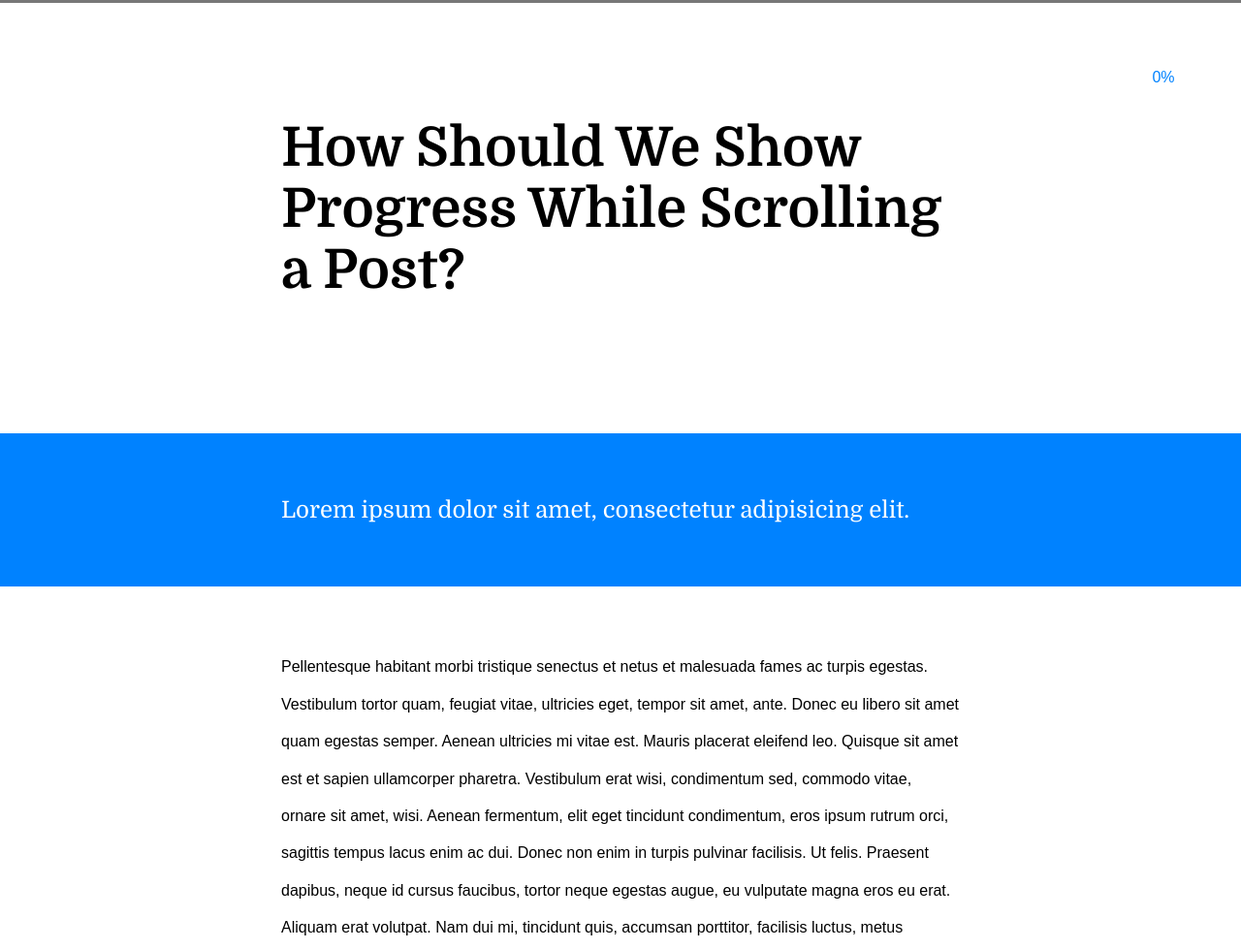
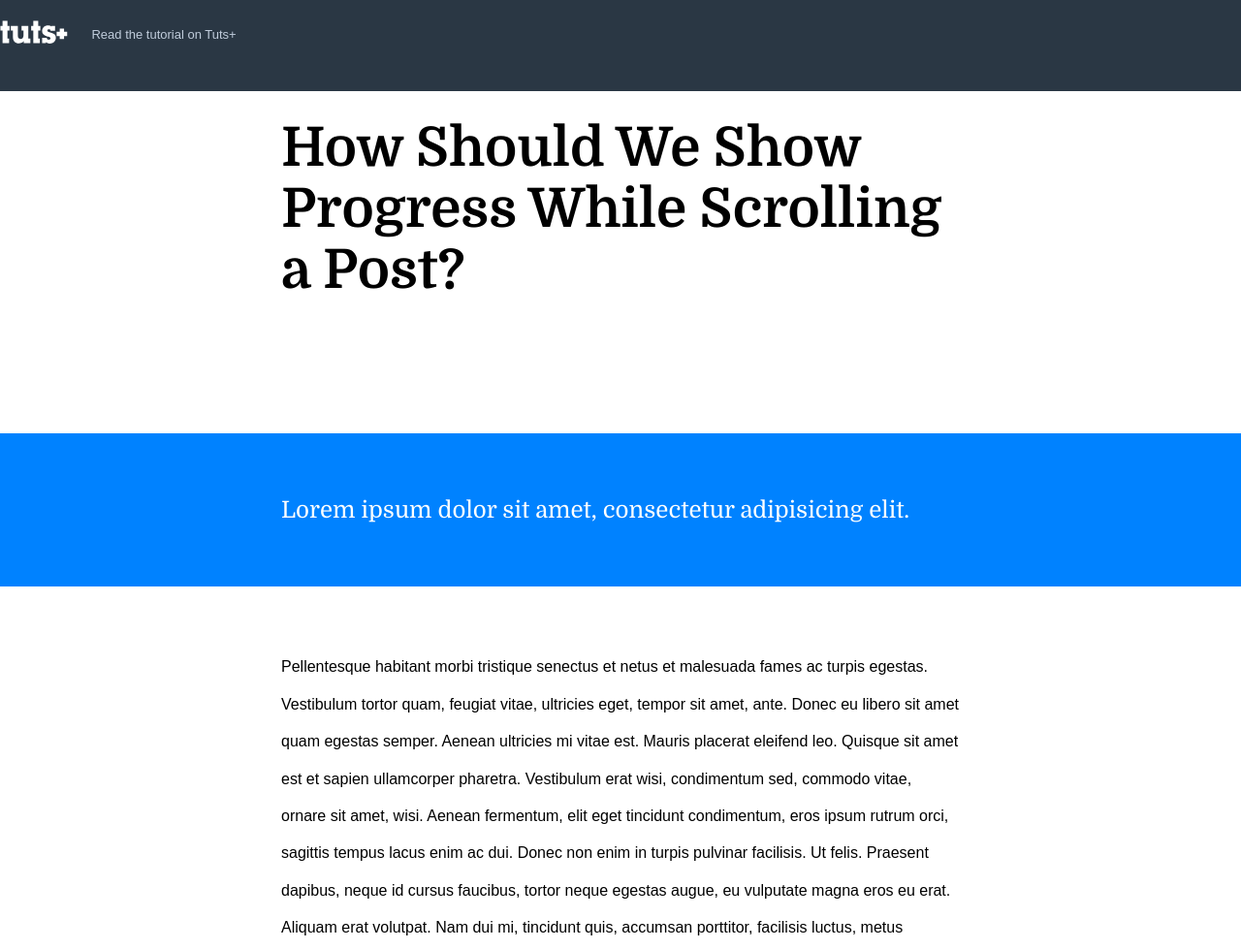
Before and after one commit to tutsplus/how-to-build-a-page-scroll-progress-indicator-with-jquery-and-svg, a plain HTML site: page index.html in a window 1280 px wide. Shown: the top 980 px of the page at 97% size. Drawn offline with Linux system fonts and the light colour scheme.

Commit message:
first commit page

```diff
--- /dev/null
+++ b/css/tuts-style.css
@@ -0,0 +1,47 @@
+/*
+    NOW FOR THE NAVIGATION BAR
+*/
+
+nav {
+    position: fixed;
+    top: 0;
+    height: auto;
+    background: #2a3744;
+    width: 100%;
+    padding: 1em 0;
+    z-index: 10;
+}
+
+
+/* LINKS AND BUTTONS THEREUPON.. */
+
+nav a {
+    color: #c0ccdb;
+    display: inline-block;
+    font-size: .8125em;
+    line-height: 1.2307em;
+    text-decoration: none;
+}
+nav a:hover {
+    color: #c0ccdb;
+    text-decoration: underline;
+}
+
+nav .global-nav__header-tuts-logo-link img {
+	width: 70px;
+	position: relative;
+	top: 5px;
+	margin-right: 20px;
+}
+
+button {
+    text-decoration: none;
+    outline: none;
+    border: none;
+    cursor: pointer;
+}
+
+.addthis_toolbox {
+	width: 100%;
+	padding: 1em 0 0 0;
+}
--- a/index.html
+++ b/index.html
@@ -4,8 +4,25 @@
 		<title>Progress Indicator Animation</title>
 		<link rel="stylesheet" href="css/normalize.css">
 		<link rel="stylesheet" href="css/style.css">
+		<link rel="stylesheet" href="css/tuts-style.css">
 	</head>
 	<body>
+
+	    <nav>
+
+            <a class="global-nav__header-tuts-logo-link" href="http://hub.tutsplus.com"><img alt="tuts+" class="global-nav__header-tuts-logo-image" data-cfsrc="tuts_logo.svg" src="img/tuts_logo.svg"></a>
+
+            <a href="https://webdesign.tutsplus.com/articles/getting-the-hang-of-hanging-punctuation--cms-19890">Read the tutorial on Tuts+</a>
+
+            <!-- AddThis -->
+			<div class="addthis_toolbox addthis_default_style">
+			<a class="addthis_button_facebook_like" fb:like:layout="button_count"></a>
+			<a class="addthis_button_tweet"></a>
+			<a class="addthis_button_google_plusone" g:plusone:size="medium"></a>
+			</div>
+
+    </nav>
+
 		<div class="progress-indicator">
 			<svg>
 				<g>
@@ -49,5 +66,11 @@
 
 		<script src="js/jquery.min.js"></script>
 		<script src="js/script.js"></script>
+
+		<!--add this-->
+		<script type="text/javascript">var addthis_config = {"data_track_addressbar":true};</script>
+		<script type="text/javascript" src="//s7.addthis.com/js/300/addthis_widget.js#pubid=ra-52f8051c3c5a38f1"></script>
+
+
 	</body>
 </html>
```
Also changed, not shown: img/tuts_logo.svg (added).
